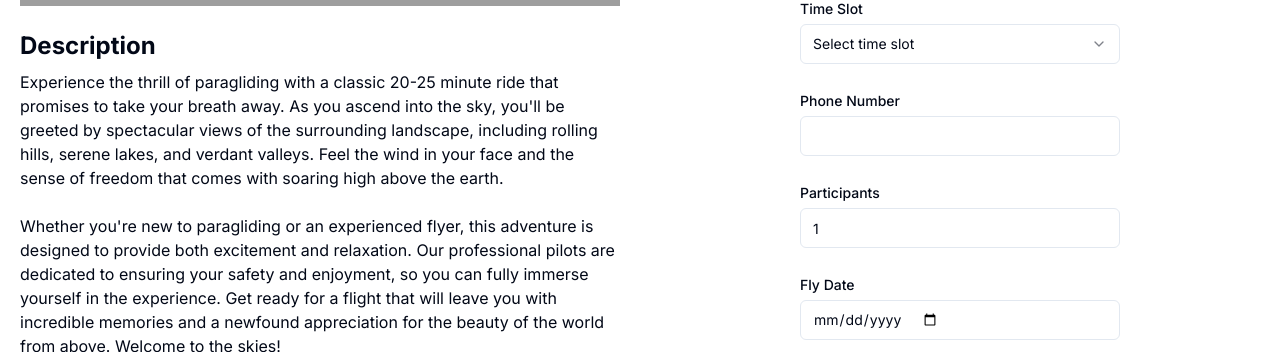
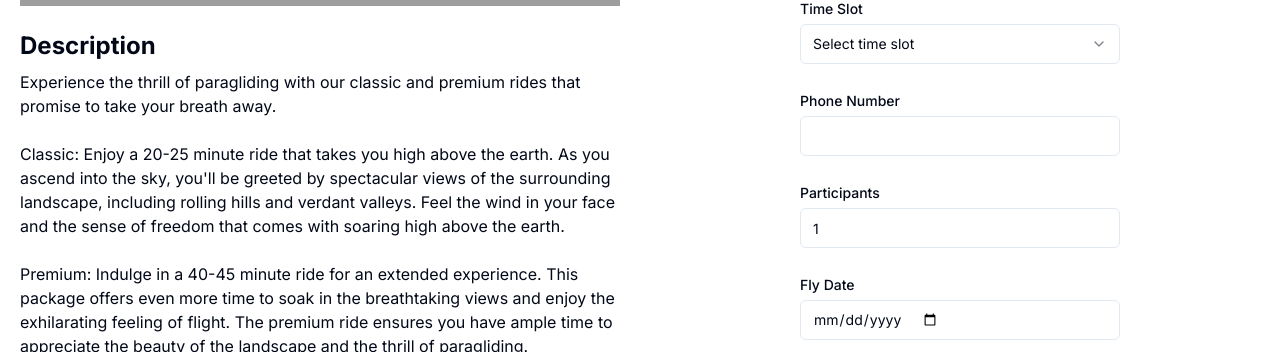
Before and after one commit to vikramiiitm/birparagliding.in, a Next.js app: page /tour in a window 1280 px wide. Shown: the part 600-952 px from the top of the page. Built offline with nearby package versions, Linux system fonts and the light colour scheme; grey boxes are pictures that could not be loaded.

Commit message:
content update

```diff
--- a/src/app/course/page.tsx
+++ b/src/app/course/page.tsx
@@ -3,7 +3,7 @@ import React from "react";
 import paraTrans from "../../../public/paraTrans.png";
 import TCp1 from "../../../public/SkyCandy/TCP1.webp";
 import TCp2 from "../../../public/SkyCandy/TCP2.webp";
-import TCp3 from "../../../public/SkyCandy/TCP3.webp";
+import TCp3 from "../../../public/SkyCandy/g9.webp";
 import Navbar from "@/components/Navbar";
 import Footer from "@/components/Footer";
 
@@ -23,7 +23,7 @@ function pages() {
               </p>
               <p className="text-lg font-bold">Duration :- 10 Days</p>
               <a
-                href="http://"
+                href="https://wa.me/+919752319230?text=I'm%20interested%20in%20getting%20a%20quote%20from%20you"
                 target="_blank"
                 className="flex items-center gap-4 text-lg font-bold text-black border justify-center hover:bg-green-500 duration-500 md:max-w-fit py-3 px-6 rounded-lg  mt-6"
                 rel="noopener noreferrer"
@@ -120,23 +120,18 @@ function pages() {
               alt="TCP1"
             />
           </div>
+          <div className=" mt-4 max-w-7xl mx-auto items-center flex flex-col-reverse md:flex-row">
             <div className=" mt-4 max-w-7xl mx-auto items-center">
               <h3 className="text-xl font-bold my-4">
                 Days 5-10 :- Theory + Solo Flying (Instructor-Guided via Radio)
               </h3>
-            <Image
-              src={TCp3}
-              width={1000}
-              height={1000}
-              className="rounded-lg object-cover"
-              alt="TCP1"
-            />
 
               <h4 className="text-lg font-bold mt-4">Theoretical Lessons:</h4>
               <ul className="list-disc ml-10 text-sm">
                 <li className="list-disc">
-                <strong>Flight Mechanics:</strong> Learn about the principles of
-                flight, including how lift, drag, and gravity affect your wing.
+                  <strong>Flight Mechanics:</strong> Learn about the principles
+                  of flight, including how lift, drag, and gravity affect your
+                  wing.
                 </li>
                 <li className="list-disc">
                   <strong>Weather Conditions:</strong> Understand how weather
@@ -153,9 +148,9 @@ function pages() {
               <ul className="list-disc ml-10 text-sm">
                 <li className="list-disc">
                   <strong>Guided Takeoffs and Landings: </strong>Execute solo
-                flights with real-time guidance from your instructor via radio.
-                This support helps you refine your techniques in a controlled
-                and safe environment.
+                  flights with real-time guidance from your instructor via
+                  radio. This support helps you refine your techniques in a
+                  controlled and safe environment.
                 </li>
                 <li className="list-disc">
                   <strong>In-flight Maneuvers:</strong> Practice and master
@@ -168,6 +163,14 @@ function pages() {
                   your proficiency and confidence in flying independently.
                 </li>
               </ul>
+            </div>
+            <Image
+              src={TCp3}
+              width={1000}
+              height={1000}
+              className="rounded-lg object-cover object-center sm:h-[25vh] lg:h-[50vh] sm:w-[20vh] lg:w-[30vw]  border"
+              alt="TCP1"
+            />
           </div>
 
           <div className=" mt-4 max-w-7xl mx-auto items-center">
--- a/src/app/tour/page.tsx
+++ b/src/app/tour/page.tsx
@@ -19,12 +19,30 @@ function page() {
           <div className="flex flex-col gap-2 mt-6">
             <h2 className="text-2xl font-bold">Description</h2>
             <p>
-              Experience the thrill of paragliding with a classic 20-25 minute
-              ride that promises to take your breath away. As you ascend into
-              the sky, you&apos;ll be greeted by spectacular views of the
-              surrounding landscape, including rolling hills, serene lakes, and
+              Experience the thrill of paragliding with our classic and premium
+              rides that promise to take your breath away.
+              <br />
+              <br />
+              Classic: Enjoy a
+              20-25 minute ride that takes you high above the earth. As you
+              ascend into the sky, you&apos;ll be greeted by spectacular views of the
+              surrounding landscape, including rolling hills and
               verdant valleys. Feel the wind in your face and the sense of
               freedom that comes with soaring high above the earth.
+              <br />
+              <br />
+              Premium:
+              Indulge in a 40-45 minute ride for an extended experience. This
+              package offers even more time to soak in the breathtaking views
+              and enjoy the exhilarating feeling of flight. The premium ride
+              ensures you have ample time to appreciate the beauty of the
+              landscape and the thrill of paragliding.
+              <br />
+              <br />
+               Feel the wind in your
+              face and the sense of freedom that comes with soaring high above
+              the earth. Whether you choose the Classic or the Premium ride,
+              you&apos;re in for an unforgettable adventure.
               <br />
               <br />
               Whether you&apos;re new to paragliding or an experienced flyer,
@@ -59,7 +77,7 @@ function page() {
           </div>
         </div>
         <div className="w-full h-full md:w-1/2 flex justify-center">
-        <TourForm/>
+          <TourForm />
         </div>
       </div>
       <Footer />
```
Lines whose indentation alone changed are shown as unchanged.
